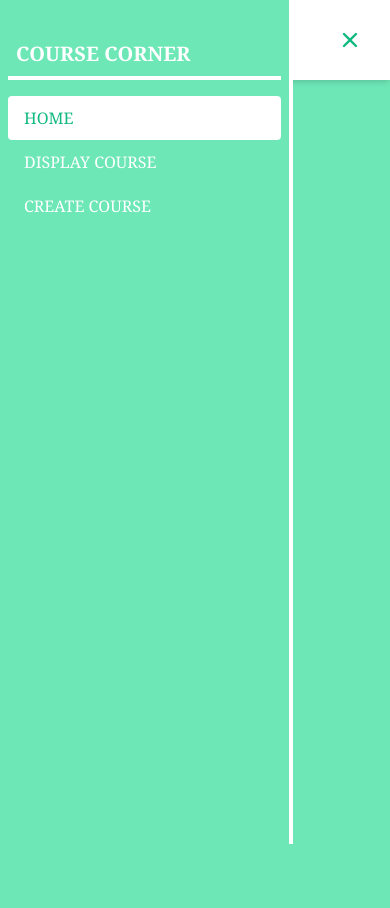
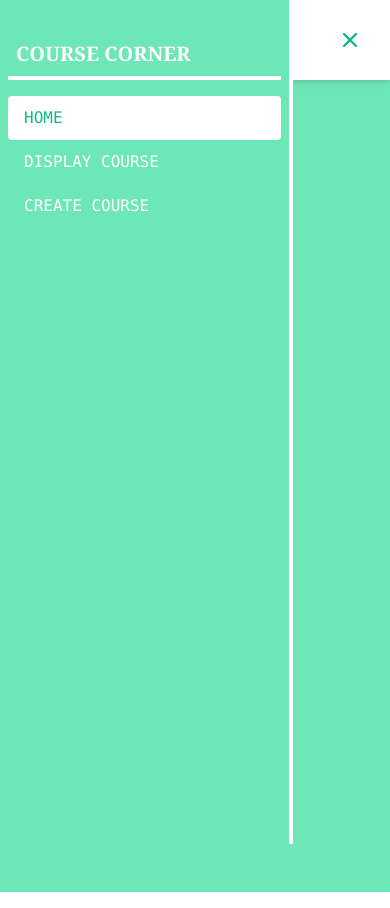
Before and after one commit to Params07/learning-fontend, a React (Create React App) app: page / in a window 390 px wide. Both pictures are taken after a click on the button 350 px from the left and 40 px from the top of the page. Built offline with nearby package versions, Linux system fonts and the light colour scheme; no server answers.

Commit message:
Update Nav.js

```diff
--- a/src/Nav.js
+++ b/src/Nav.js
@@ -91,14 +91,15 @@ const Nav = () =>{
 
            </span>
         </div>
-      <div className={`${sideNav ? "block":"hidden"} pt-8 ...  absolute bg-green-300
-                        fixed inset-y-0 inset-x-0 top-0 left-0 md:w-1/3 sm:2/3 w-3/4
-                      transition duration-300 ease-in-out divide-y-4 divide-opacity-85 border-r-4  border-white  divide-white p-2  h-full`}>
-             <div className=" p-2 text-white text-xl font-black font-serif .. ">
+      <div className={`${sideNav ? "block":"hidden"} pt-8 ...   bg-green-300
+                        fixed inset-y-0 left-0 bottom-1  top-0  md:w-1/3 sm:2/3 w-3/4  h-screen
+                      transition duration-300 ease-in-out divide-y-4 divide-opacity-85 border-r-4  border-white  divide-white p-2`}>
+
+               <div className=" p-2 text-white text-xl font-black font-serif .. ">
                <span>COURSE CORNER</span>
              </div>
              <div className="pt-4 ...">
-              <span className="text-base text-white text-semibold font-serif ... ">
+              <span className="text-base text-white text-semibold font-mono ... ">
                <li onClick={(e)=>{setValue(0); setNav(false)}}
                 className={` ${(value==0)?"bg-white text-green-500":""} hover:bg-white hover:text-green-500 rounded px-4 py-2.5 cursor-default block`}>HOME</li>
                <li onClick={(e)=>{setValue(1);setNav(false)}}
@@ -109,7 +110,8 @@ const Nav = () =>{
                </div>
       </div>
 
-    <div className="block  md:hidden bg-green-300 p-4 mt-4 ... pt-8 ... sm:p-8 ">
+
+      <div className="block  md:hidden bg-green-300 mt-4 ... pt-8 ... sm:p-8 ">
            <div className={` p-8 h-screen  ${value==0 ? "block":"hidden"}`}>
              <Home/>
            </div>
@@ -119,7 +121,6 @@ const Nav = () =>{
            <div className={`${value==2 ? "block":"hidden"}`}>
              <CreateCourse/>
            </div>
-
 
 
 
```
